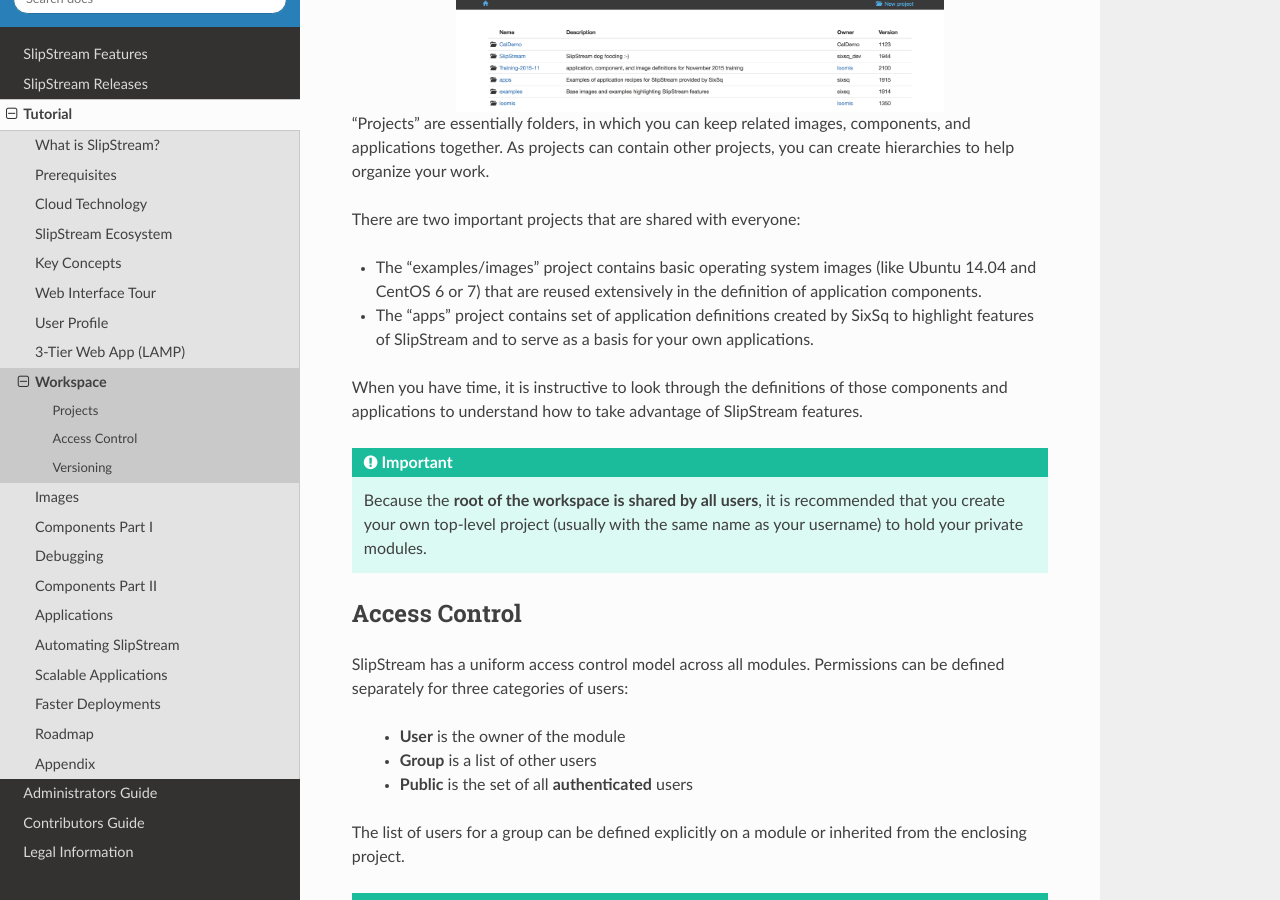
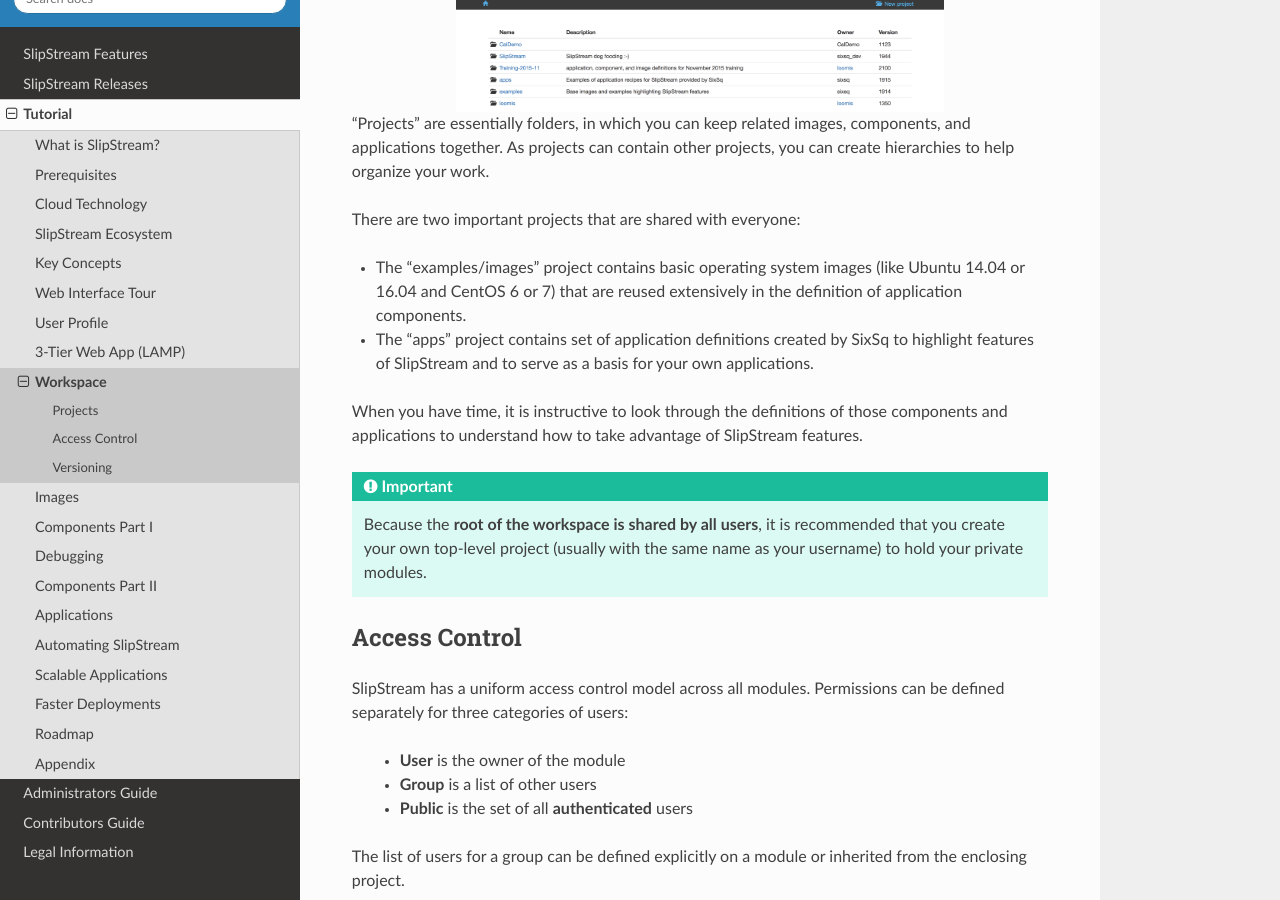
Before and after one commit to slipstream/SlipStreamDocumentation, a Sphinx documentation site: the page built from docs/advanced_tutorial/workspace.rst, in a window 1280 px wide and 900 px high, scrolled down 599 px. Built offline with Sphinx 7.4.7 and the Read the Docs theme 2.0.0, drawn with Linux system fonts in a browser that asks for light colours.

Commit message:
minor corrections.

```diff
--- a/docs/advanced_tutorial/images.rst
+++ b/docs/advanced_tutorial/images.rst
@@ -47,7 +47,7 @@
 
 A SlipStream image definition references existing ("native") virtual
 machine images in each cloud, creating a group of functionally
-equivalent images (e.g. a "minimal Ubuntu 12.04" image).  The slight
+equivalent images (e.g. a "minimal Ubuntu 14.04" image).  The slight
 differences between the images in various clouds rarely (if ever) have
 noticable effects on the cloud application and we free ourselves
 maintaining our own images.
--- a/docs/advanced_tutorial/workspace.rst
+++ b/docs/advanced_tutorial/workspace.rst
@@ -29,8 +29,8 @@
 There are two important projects that are shared with everyone:
 
 - The "examples/images" project contains basic operating system images
-  (like Ubuntu 14.04 and CentOS 6 or 7) that are reused extensively in the
-  definition of application components.
+  (like Ubuntu 14.04 or 16.04 and CentOS 6 or 7) that are reused extensively in
+  the definition of application components.
 - The "apps" project contains set of application definitions created
   by SixSq to highlight features of SlipStream and to serve as a basis
   for your own applications.
```
